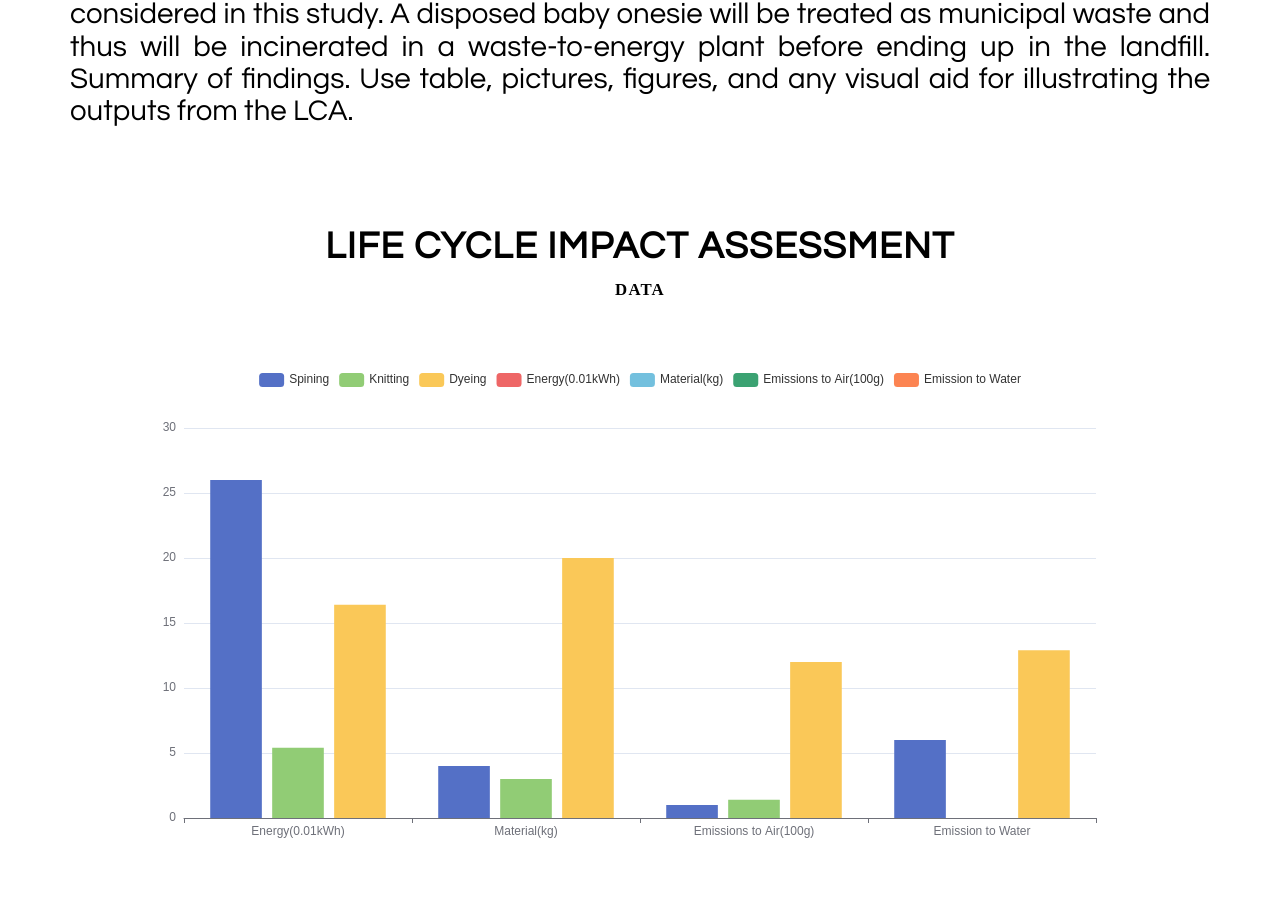
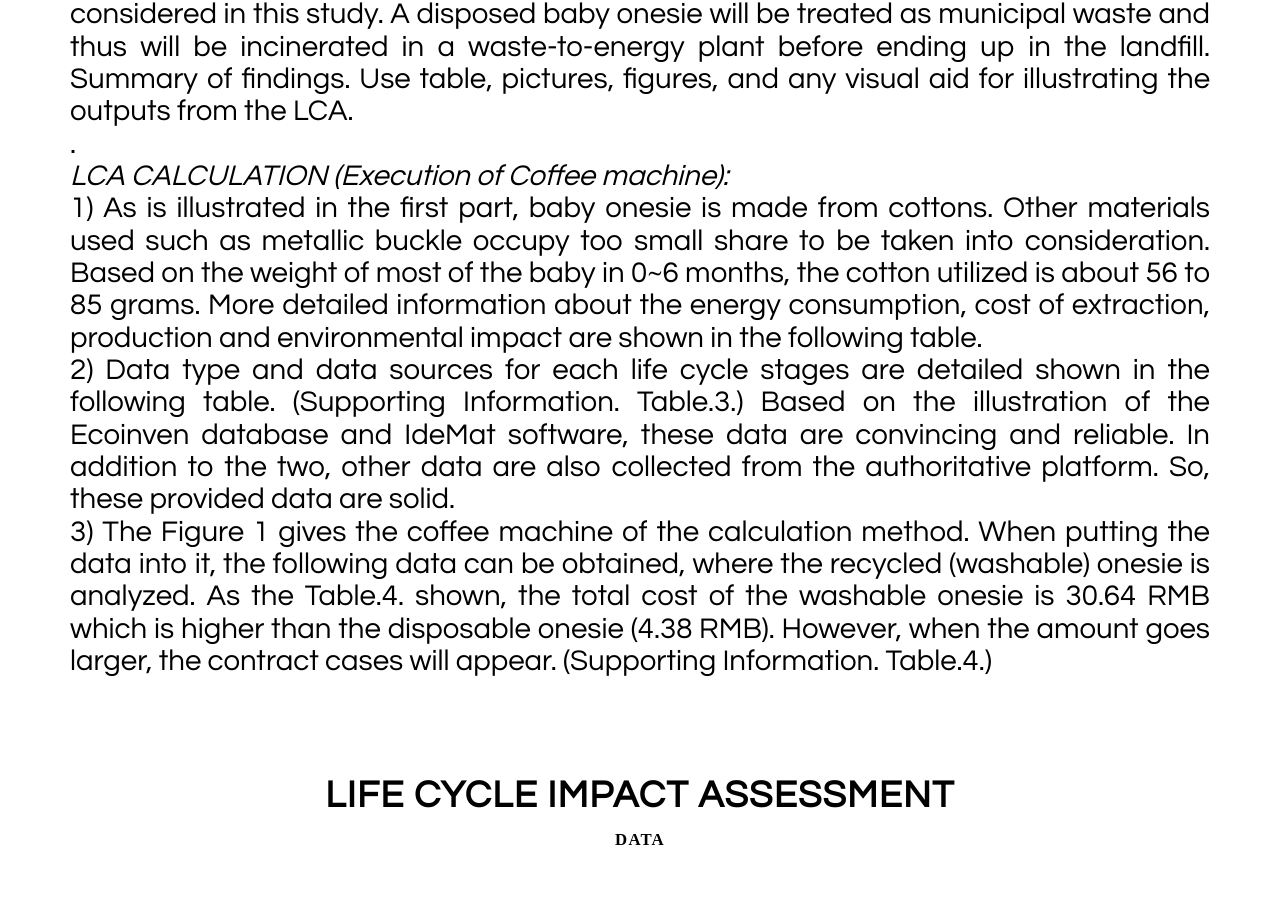
Before and after one commit to CharlesTiptoeing/EMPcoursework.github.io, a plain HTML site: page index.html in a window 1280 px wide. Shown: the part 3573-4483 px from the top of the page. Drawn offline with nearby package versions, Linux system fonts and the light colour scheme; a web font is replaced by a local one.

Commit message:
Update index.html

```diff
--- a/index.html
+++ b/index.html
@@ -142,7 +142,13 @@ Smartphone Compatible web template, free webdesigns for Nokia, Samsung, LG, Sony
 		<div class="lca-grids">
 			<div class="col-md-12 lcacontent-grid">
 				<img src="images/lca02.png" alt=""/>
-				<h3><em>THE AIM OF THIS STUDY:</em> The objective of the LCA study is to assess the eco-credentials and perform a life cycle analysis of materials used in the production of onesie for the retail industry to reduce the impact of products in the environment. The reported result could be used to aid policymakers to factor in sustainability considerations when drafting contingency plans for a future retail industry. It can also help to guide public messaging. In this LCA study, the entire value chain from material acquisition to the end of life is considered as shown in Fig. 1. Adhering to the recommendation, Baby onesies (for 0~6 months) are contaminated once worn and should not be reused or recycled. Despite the availability of baby onesie recycling facilities such as those reported in, there are no known facilities in China or United Kingdom that process used baby onesie. Thus, recycling of baby onesie will not be considered in this study. A disposed baby onesie will be treated as municipal waste and thus will be incinerated in a waste-to-energy plant before ending up in the landfill. Summary of findings. Use table, pictures, figures, and any visual aid for illustrating the outputs from the LCA.  </h3>
+				<h3><em>THE AIM OF THIS STUDY:</em> The objective of the LCA study is to assess the eco-credentials and perform a life cycle analysis of materials used in the production of onesie for the retail industry to reduce the impact of products in the environment. The reported result could be used to aid policymakers to factor in sustainability considerations when drafting contingency plans for a future retail industry. It can also help to guide public messaging. In this LCA study, the entire value chain from material acquisition to the end of life is considered as shown in Fig. 1. Adhering to the recommendation, Baby onesies (for 0~6 months) are contaminated once worn and should not be reused or recycled. Despite the availability of baby onesie recycling facilities such as those reported in, there are no known facilities in China or United Kingdom that process used baby onesie. Thus, recycling of baby onesie will not be considered in this study. A disposed baby onesie will be treated as municipal waste and thus will be incinerated in a waste-to-energy plant before ending up in the landfill. Summary of findings. Use table, pictures, figures, and any visual aid for illustrating the outputs from the LCA.
+				<p>.</p>
+				<em>LCA CALCULATION (Execution of Coffee machine): </em>
+				<p>1) As is illustrated in the first part, baby onesie is made from cottons. Other materials used such as metallic buckle occupy too small share to be taken into consideration. Based on the weight of most of the baby in 0~6 months, the cotton utilized is about 56 to 85 grams. More detailed information about the energy consumption, cost of extraction, production and environmental impact are shown in the following table. </p>
+				<p>2) Data type and data sources for each life cycle stages are detailed shown in the following table. (Supporting Information. Table.3.) Based on the illustration of the Ecoinven database and IdeMat software, these data are convincing and reliable. In addition to the two, other data are also collected from the authoritative platform. So, these provided data are solid. </p>
+				<p>3) The Figure 1 gives the coffee machine of the calculation method. When putting the data into it, the following data can be obtained, where the recycled (washable) onesie is analyzed. As the Table.4. shown, the total cost of the washable onesie is 30.64 RMB which is higher than the disposable onesie (4.38 RMB). However, when the amount goes larger, the contract cases will appear. (Supporting Information. Table.4.) </p>
+				</h3>
 
 
 			<div class="clearfix"></div>
```
